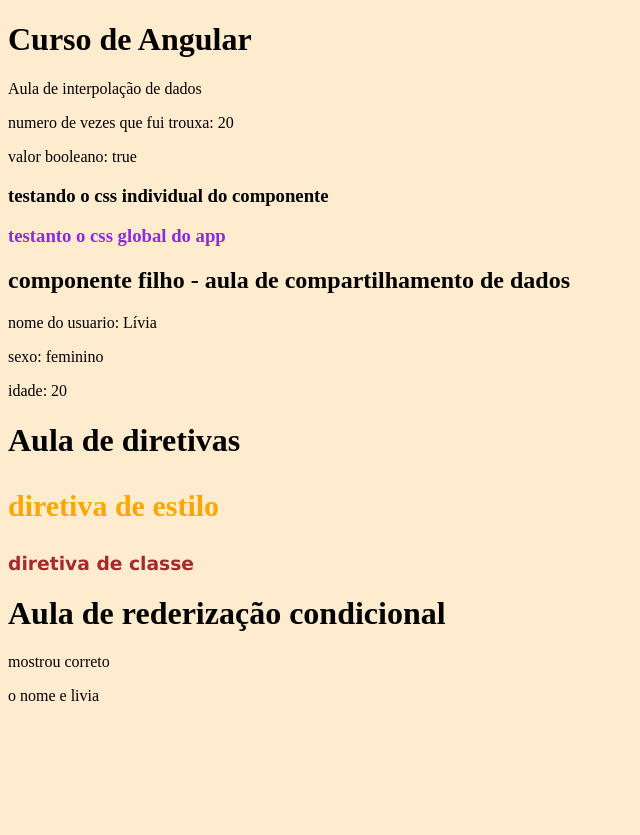
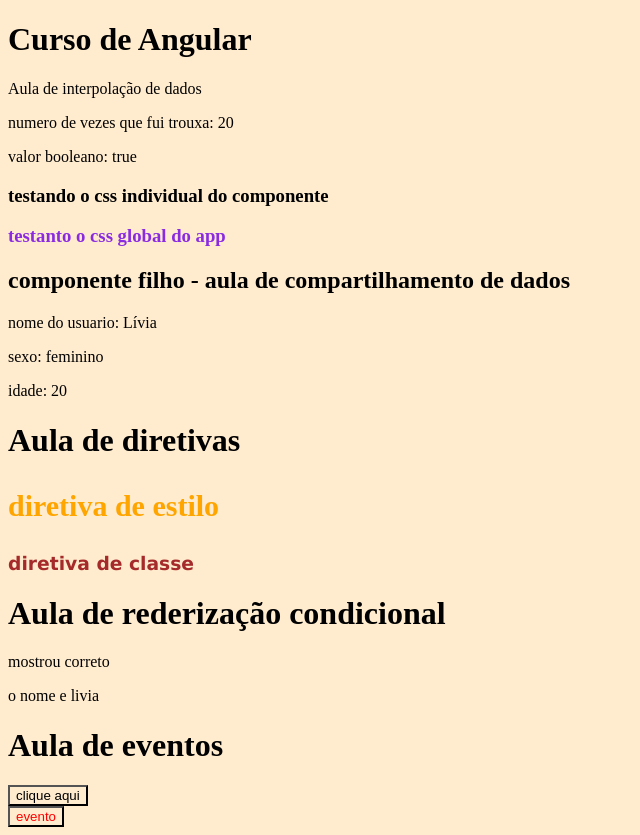
Before and after one commit to liviaandressa/curso-angular13, an Angular app: page / in a window 1280 px wide. Shown: the whole page, without its empty margins (0-640 px from the left). Before the commit the page ends 800 px from the top, so only its background shows below. Built offline with nearby package versions, Linux system fonts and the light colour scheme.

Commit message:
aula sobre eventos - aula 10

```diff
--- a/src/app/app.component.html
+++ b/src/app/app.component.html
@@ -11,3 +11,5 @@
 <app-diretivas></app-diretivas>
 
 <app-condicionais></app-condicionais>
+
+<app-eventos></app-eventos>
--- a/src/app/app.module.ts
+++ b/src/app/app.module.ts
@@ -8,6 +8,7 @@
 import { CompartilhandoDadosComponent } from './components/component/compartilhando-dados/compartilhando-dados.component';
 import { DiretivasComponent } from './components/component/diretivas/diretivas.component';
 import { CondicionaisComponent } from './components/component/condicionais/condicionais.component';
+import { EventosComponent } from './components/component/eventos/eventos.component';
 
 
 
@@ -17,7 +18,8 @@
     InterpolacaoDeDadosComponent,
     CompartilhandoDadosComponent,
     DiretivasComponent,
-    CondicionaisComponent
+    CondicionaisComponent,
+    EventosComponent
   ],
   imports: [
     BrowserModule,
--- /dev/null
+++ b/src/app/components/component/eventos/eventos.component.html
@@ -0,0 +1,8 @@
+<h1>Aula de eventos</h1>
+
+<p *ngIf="mensagem"> mostrando uma mensagem de evento</p>
+<button (click)="exibirMensagem()">clique aqui</button>
+<br>
+
+<h2 *ngIf="titulo">testando mais um evento</h2>
+<button [ngStyle]="{color: 'red'}" (click)="redirecionar()"> evento</button>
--- /dev/null
+++ b/src/app/components/component/eventos/eventos.component.ts
@@ -0,0 +1,29 @@
+import { Component, OnInit } from '@angular/core';
+
+@Component({
+  selector: 'app-eventos',
+  templateUrl: './eventos.component.html',
+  styleUrls: ['./eventos.component.css']
+})
+export class EventosComponent implements OnInit {
+
+  mensagem: boolean = false
+  titulo: boolean = false
+  constructor() { }
+
+  ngOnInit() {
+  }
+
+  // a maioria dos métodos que brabalha com eventos vai retornar void
+
+  // !this.mensagem --> inverte o estado da situação. Troca de estado
+  exibirMensagem(): void{
+    this.mensagem = !this.mensagem //toggle
+  }
+
+  redirecionar(): void {
+
+    this.titulo = true
+  }
+
+}
```
Also changed, not shown: src/app/components/component/eventos/eventos.component.css (added), 1 other file (tests, documents, lock files or other folders).
